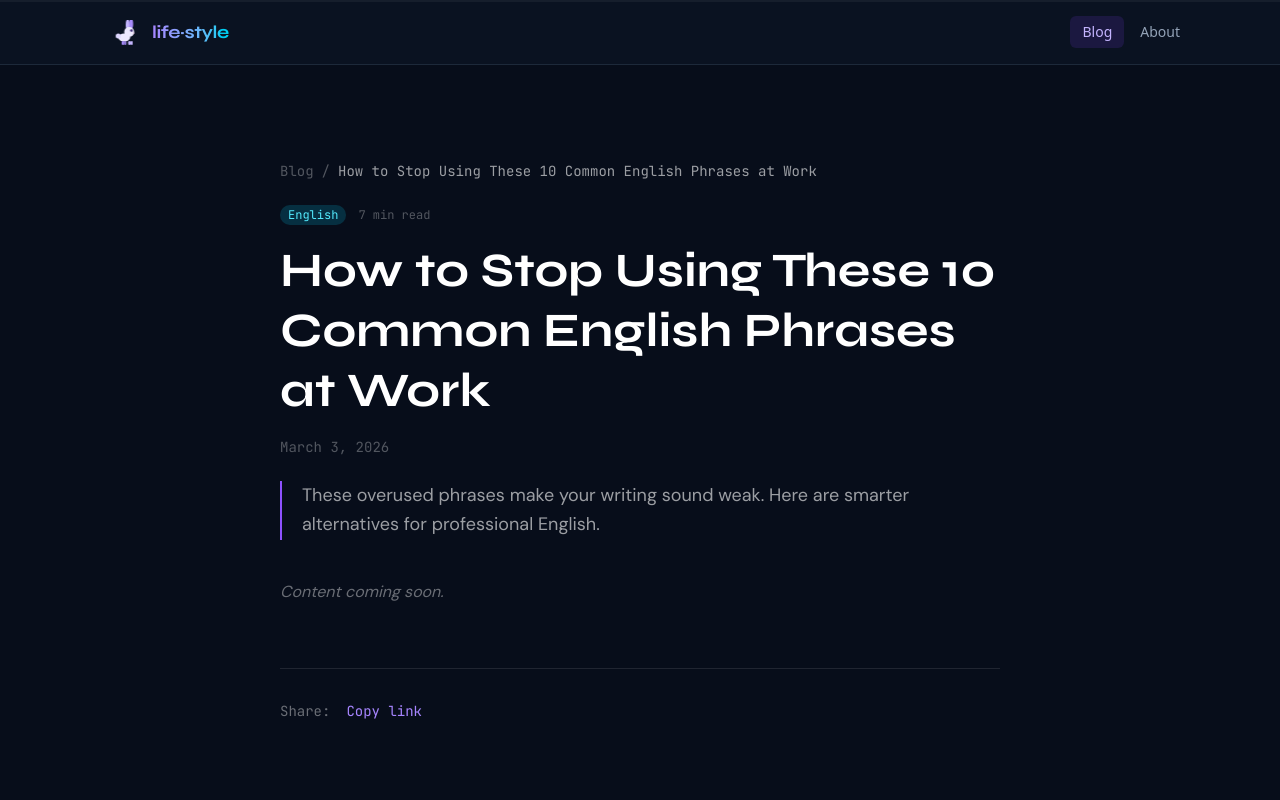
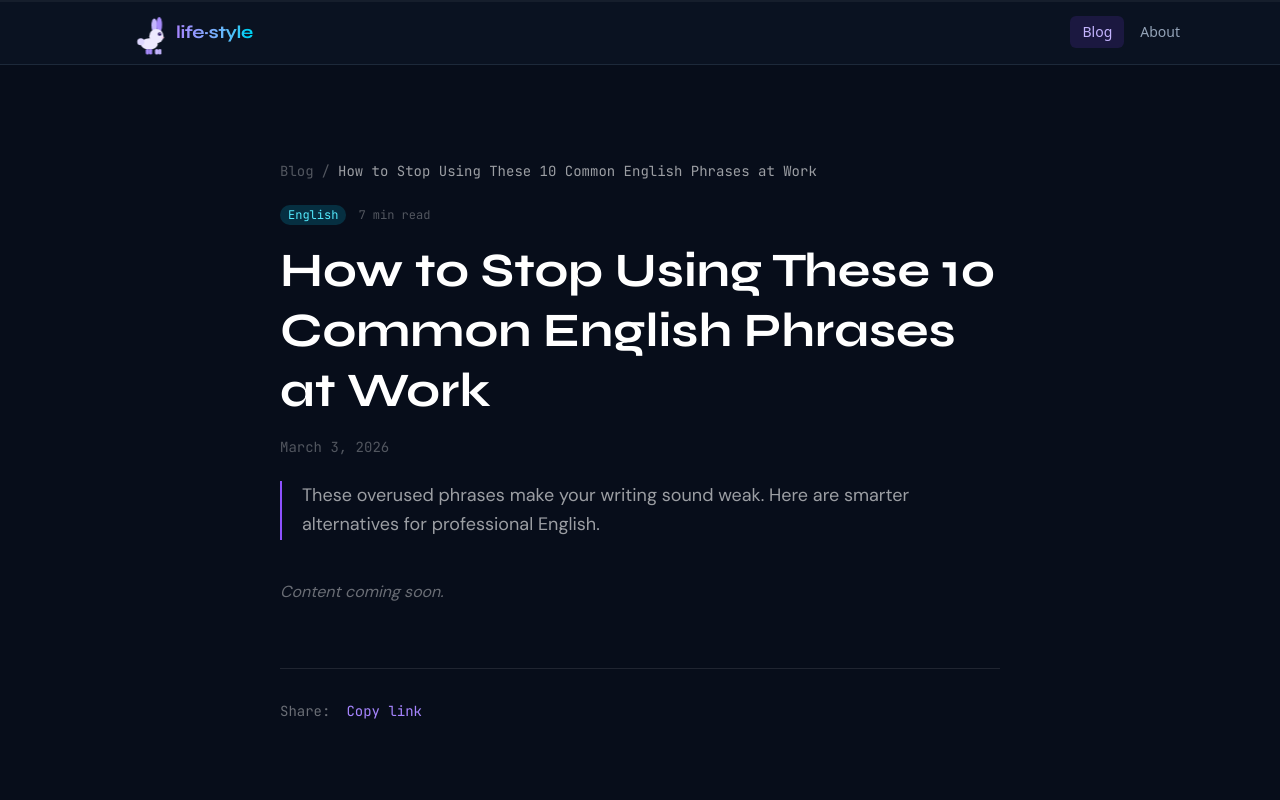
Before and after one commit to nguyenthinhit996/life-style, a Next.js app: page /blog/common-english-phrases-to-avoid in a window 1280 px wide. Shown: the top 800 px of the page. Built offline with nearby package versions, Linux system fonts and the light colour scheme.

Commit message:
fix: prevent rabbit ears from being clipped during hop

```diff
--- a/src/components/public/NavRabbit.tsx
+++ b/src/components/public/NavRabbit.tsx
@@ -15,7 +15,7 @@
 export default function NavRabbit() {
   return (
     <span
-      className="relative flex h-7 w-14 shrink-0 items-end overflow-hidden"
+      className="relative flex h-12 w-20 shrink-0 items-end overflow-visible"
       role="img"
       aria-label="Running rabbit"
     >
@@ -30,9 +30,9 @@ export default function NavRabbit() {
         @keyframes rab-run {
           0%   { transform: translateX(0px)  scaleX(1);  }
           5%   { transform: translateX(0px)  scaleX(1);  }
-          43%  { transform: translateX(28px) scaleX(1);  }
-          50%  { transform: translateX(28px) scaleX(-1); }
-          55%  { transform: translateX(28px) scaleX(-1); }
+          43%  { transform: translateX(48px) scaleX(1);  }
+          50%  { transform: translateX(48px) scaleX(-1); }
+          55%  { transform: translateX(48px) scaleX(-1); }
           93%  { transform: translateX(0px)  scaleX(-1); }
           100% { transform: translateX(0px)  scaleX(1);  }
         }
@@ -45,9 +45,9 @@ export default function NavRabbit() {
             – width 20 fits tail(x≈2)…nose(x≈18)
         */}
         <svg
-          width="20"
-          height="26"
-          viewBox="0 0 20 26"
+          width="32"
+          height="44"
+          viewBox="0 -5 20 31"
           fill="none"
           xmlns="http://www.w3.org/2000/svg"
           aria-hidden="true"
```
